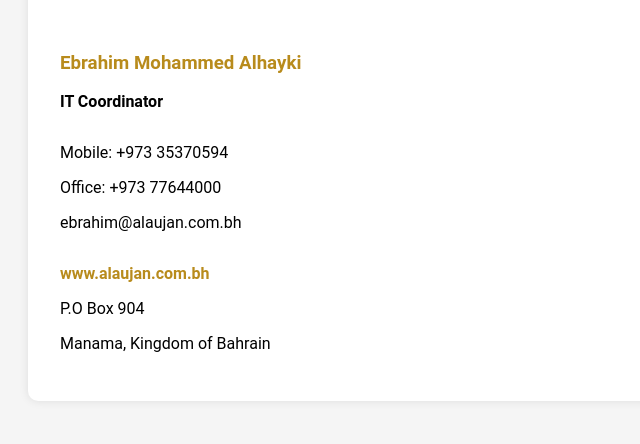
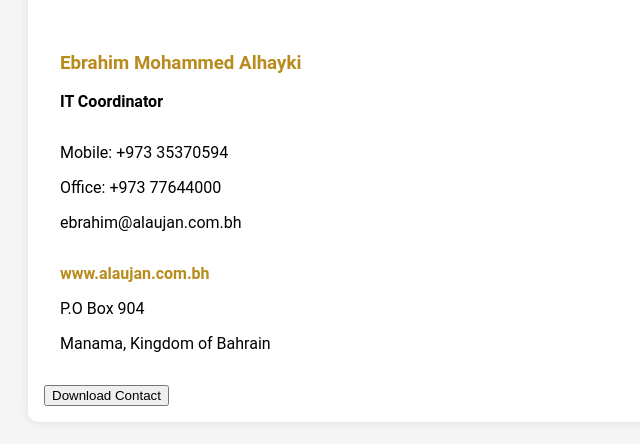
Before and after one commit to ealhayki/business-card, a plain HTML site: page index.html in a window 1280 px wide. Shown: the part 202-646 px from the top of the page, without its empty margins (0-640 px from the left). Drawn offline with Linux system fonts and the light colour scheme.

Commit message:
add vcf button

```diff
--- a/index.html
+++ b/index.html
@@ -41,6 +41,13 @@
         <p>P.O Box 904</p>
         <p>Manama, Kingdom of Bahrain</p>
       </div>
+      <!--  -->
+      <a
+        href="data:text/vcard;charset=utf-8,BEGIN:VCARD%0AVERSION:3.0%0AFN:Ebrahim Alhayki:ebrahim@alaujan.com.bh:VCARD"
+        download="Ebrahim-Alhayki.vcf"
+      >
+        <button>Download Contact</button>
+      </a>
     </div>
   </body>
 </html>
```
